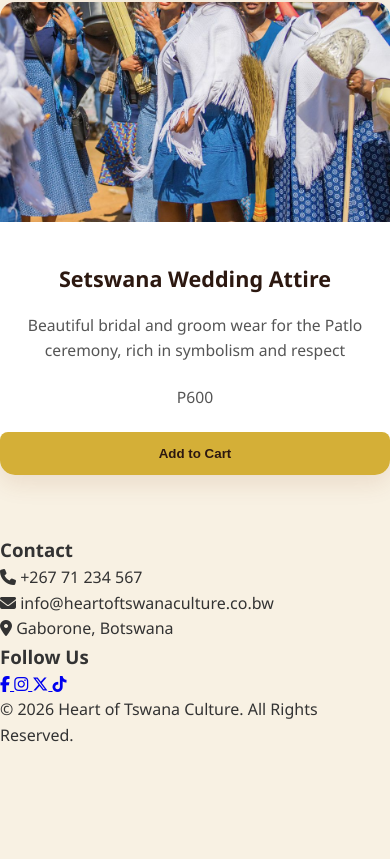
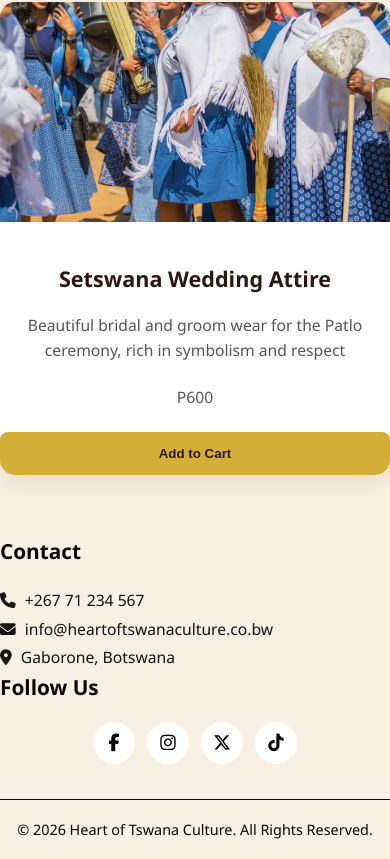
Before and after one commit to Hildah15/Bida25-402, a plain HTML site: page shop.html in a window 390 px wide. Shown: the part 6036-6895 px from the top of the page. Before the commit the page ends 6784 px from the top, so only its background shows below. Drawn offline with Linux system fonts and the light colour scheme.

Commit message:
Add footer styles and mobile responsiveness

```diff
--- a/styles.css
+++ b/styles.css
@@ -705,3 +705,130 @@ nav a:hover {
     align-self: center;
     margin-top: 10px;
 }
+.footer {
+    background: #000000;
+    color: #ffffff;
+    padding: 50px 0 0;
+    margin-top: 60px;
+}
+
+.footer-container {
+    max-width: 1200px;
+    margin: 0 auto;
+    padding: 0 20px;
+
+    display: grid;
+    grid-template-columns: repeat(auto-fit, minmax(220px, 1fr));
+    gap: 35px;
+}
+
+.footer-col h3 {
+    color: #080808;
+    font-size: 1.3rem;
+    margin-bottom: 18px;
+}
+
+.footer-col p {
+    color: #121212;
+    font-size: 0.98rem;
+    line-height: 1.8;
+}
+
+.footer-col ul {
+    list-style: none;
+    padding: 0;
+    margin: 0;
+}
+
+.footer-col ul li {
+    margin-bottom: 10px;
+}
+
+.footer-col a {
+    color: #010000;
+    text-decoration: none;
+    font-size: 0.98rem;
+    transition: all 0.3s ease;
+}
+
+.footer-col a:hover {
+    color: #cccccc;
+    text-decoration: underline;
+}
+
+/* Contact icons */
+.footer-col i {
+    margin-right: 8px;
+    color: #141313;
+}
+
+/* Social media links */
+.social-links {
+    display: flex;
+    gap: 12px;
+    flex-wrap: wrap;
+}
+
+.social-links a {
+    width: 42px;
+    height: 42px;
+    background: #ffffff;
+    color: #000000;
+    border-radius: 50%;
+
+    display: flex;
+    align-items: center;
+    justify-content: center;
+
+    text-decoration: none;
+    font-size: 1.1rem;
+    transition: all 0.3s ease;
+}
+
+.social-links a i {
+    margin: 0;
+    color: #000000;
+}
+
+.social-links a:hover {
+    background: #cccccc;
+    transform: translateY(-4px);
+}
+
+.social-links a:hover i {
+    color: #000000;
+}
+
+/* Footer bottom */
+.footer-bottom {
+    text-align: center;
+    margin-top: 35px;
+    padding: 18px 10px;
+    border-top: 1px solid #090909;
+}
+
+.footer-bottom p {
+    margin: 0;
+    color: #070606;
+    font-size: 0.9rem;
+}
+
+/* Mobile responsive footer */
+@media (max-width: 768px) {
+    .footer {
+        text-align: center;
+        padding-top: 40px;
+    }
+
+    .footer-container {
+        grid-template-columns: 1fr;
+    }
+
+    .social-links {
+        justify-content: center;
+    }
+
+    .footer-col i {
+        margin-right: 5px;
+    }
+}
```
